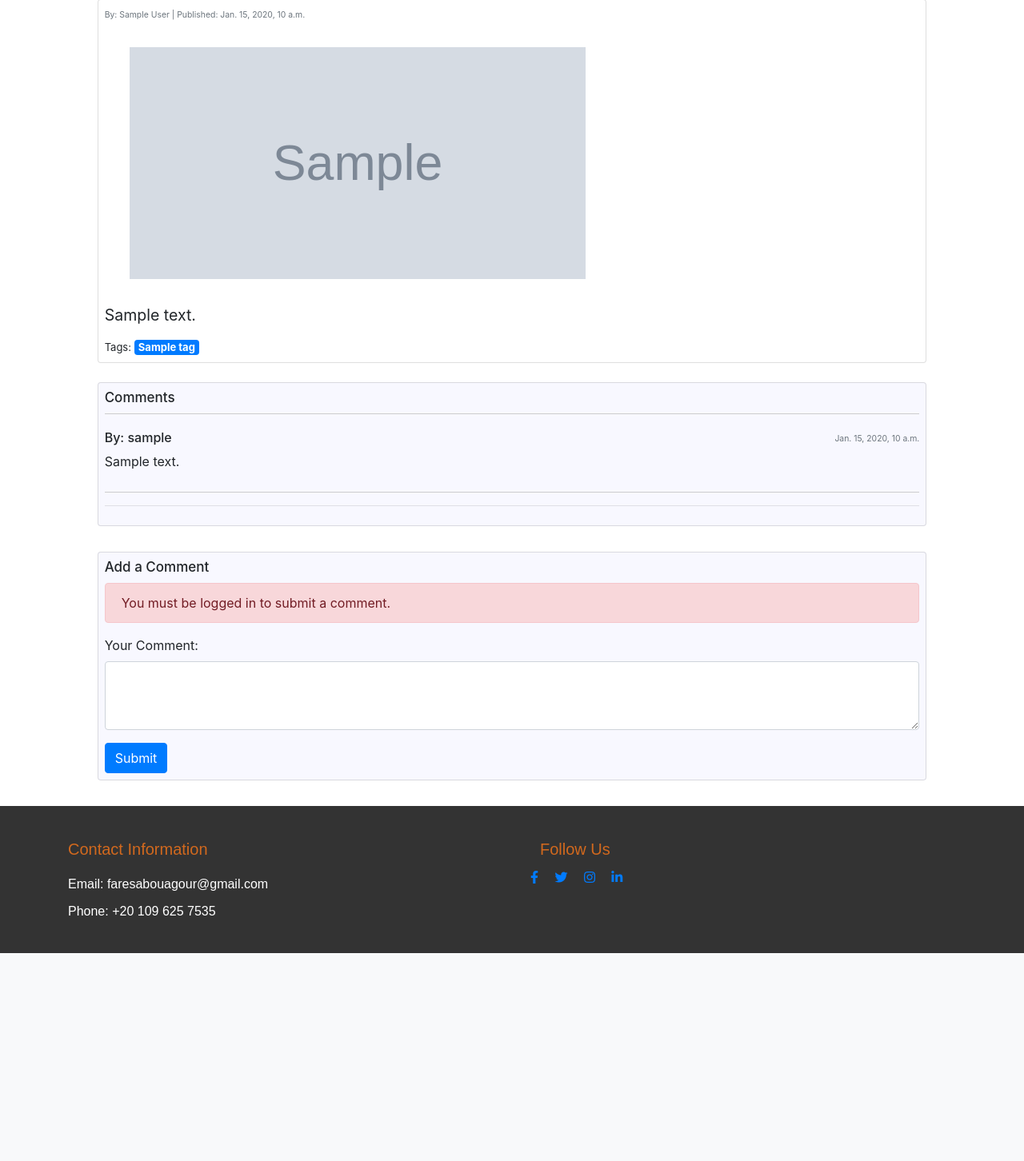
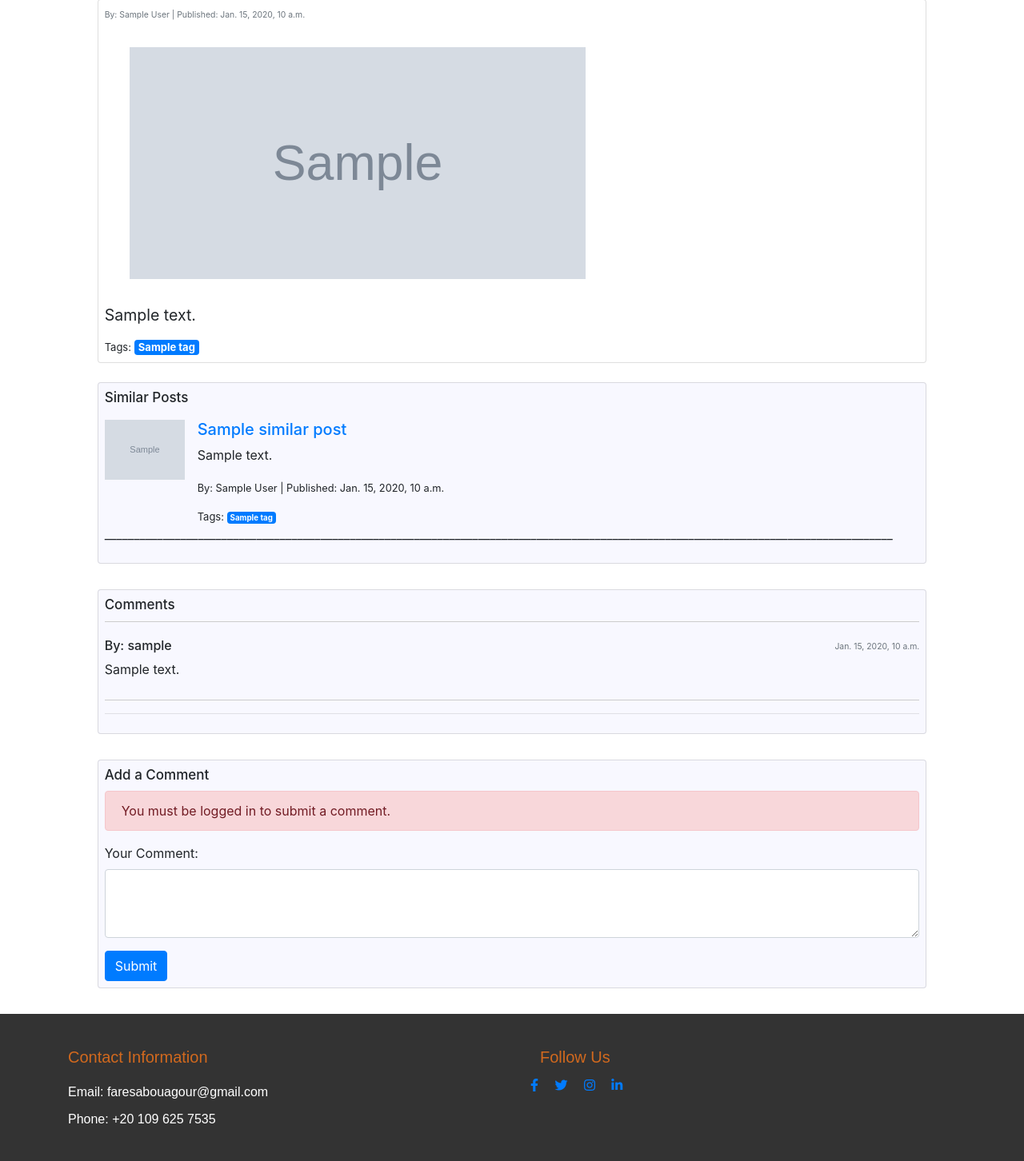
Before and after one commit to faris-agour/Django-Blog, a Django app: template src/blog/templates/details.html in a window 1280 px wide. Shown: the part 296-1748 px from the top of the page at 80% size. Before the commit the page ends 1488 px from the top, so only its background shows below. Run offline with Django 4.2, Linux system fonts and the light colour scheme; the template is opened without the code that fills it: most values are stand-ins (such as "Sample title", 1, 10 or a date in 2020); grey boxes marked "Sample" are stand-in pictures; some libraries are stand-ins or nearby versions.

Commit message:
add similar post feature

```diff
--- a/src/blog/templates/details.html
+++ b/src/blog/templates/details.html
@@ -33,7 +33,34 @@ Post - details
                     </p>
                 </div>
             </div>
-<!--            similar posts by tag-->
+            <!--similar posts by tag-->
+            <div class="card mt-4" style="background-color: ghostwhite; margin-bottom: 32px">
+                <div class="card-body">
+                    <h5 class="card-title" style="margin-bottom: 18px">Similar Posts</h5>
+                    {% for similar_post in similar_posts %}
+                    <div class="media">
+                        <a href="{% url 'blog:details' similar_post.slug %}"><img src="{{ similar_post.image.url }}"
+                                                                                  class="mr-3" alt="Post Image"
+                                                                                  style="width: 100px;">
+                        </a>
+                        <div class="media-body">
+                            <h5 class="mt-0"><a href="{% url 'blog:details' similar_post.slug %}">
+                                {{ similar_post.title }}</a></h5>
+                            <p>{{ similar_post.body | truncatewords:20 }}</p>
+                            <p><small>By: {{ similar_post.author }} | Published: {{ similar_post.created }}</small></p>
+                            <p class="card-text">Tags:
+                                {% for tag in similar_post.tags.all %}
+                                <span class="badge badge-primary">{{ tag|join:","}}</span>
+                                {% endfor %}
+                            </p>
+                        </div>
+                    </div>
+                    <p>_______________________________________________________________________________________________________________________________________
+                    </p>
+                    {% endfor %}
+                </div>
+            </div>
+
             <!-- Add comment section -->
             <div class="card mt-4" style="background-color: ghostwhite; margin-bottom: 32px">
                 <div class="card-body">
```
Also changed, not shown: src/blog/views.py (+6 -1 lines), src/images/None.png (added).
